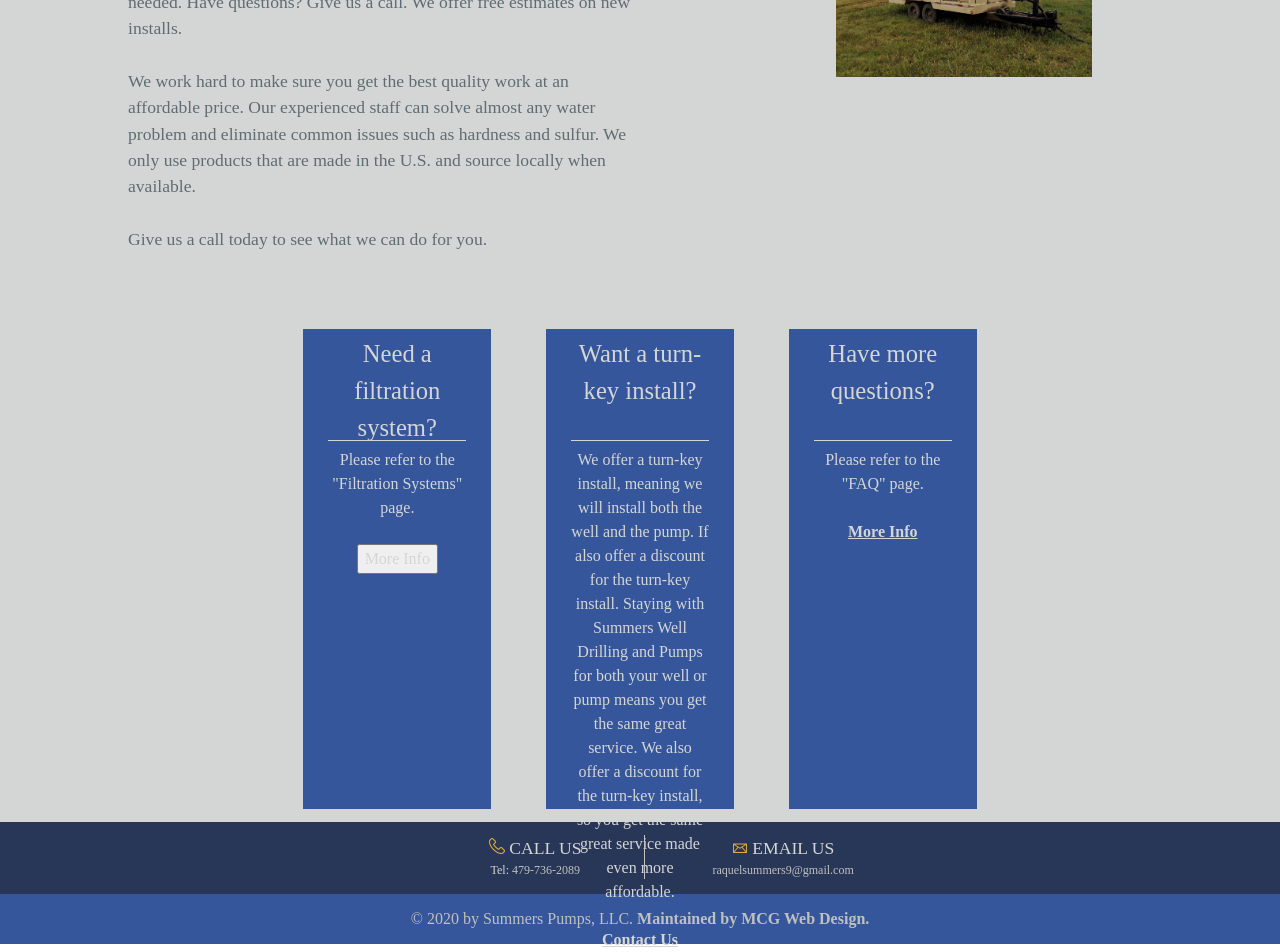
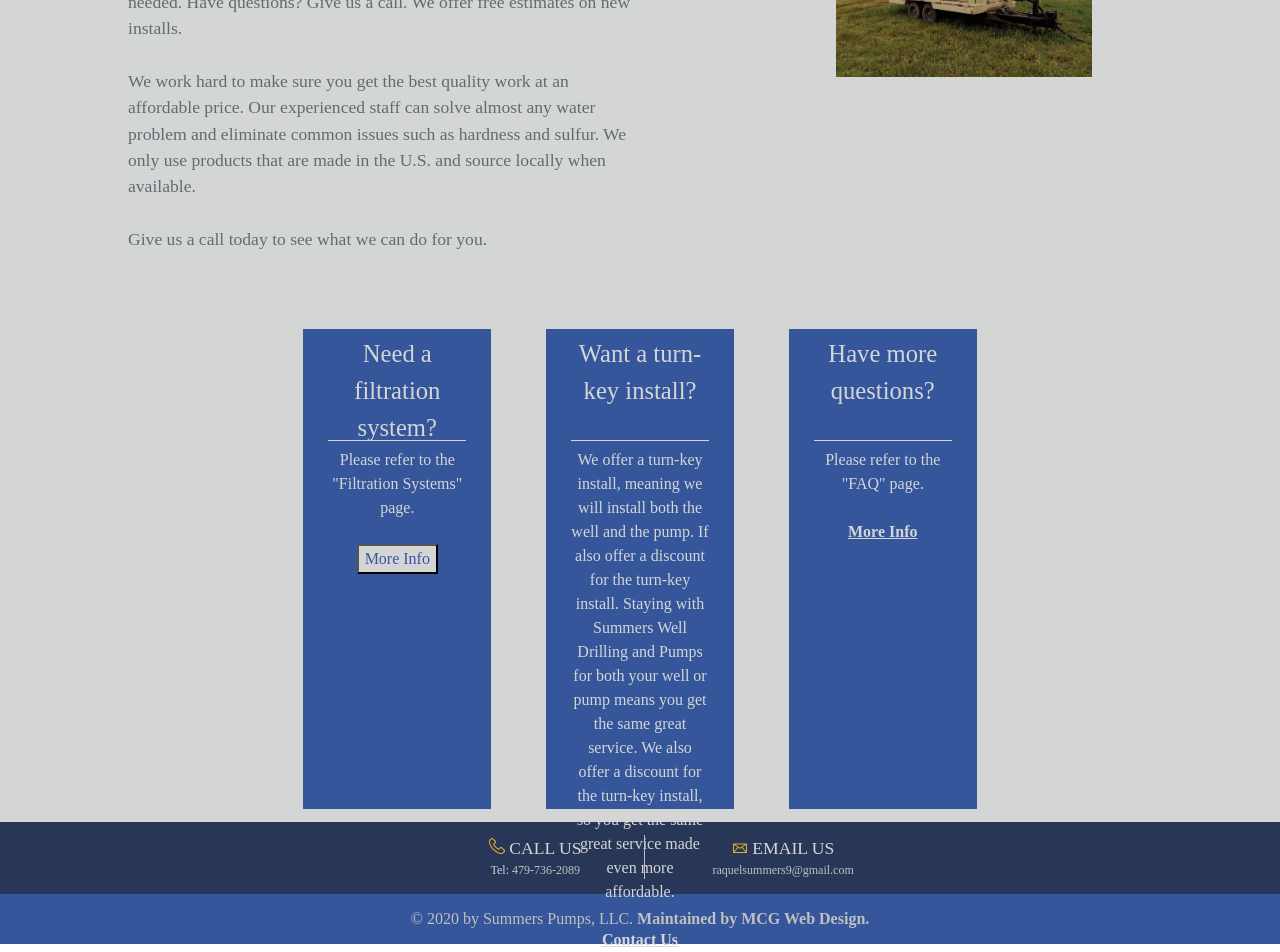
Before and after one commit to jamess999888/SummersPumps, a Jekyll site: the page built from index.md, in a window 1280 px wide. Shown: the part 1121-2073 px from the top of the page. Built offline with Jekyll 4.4.1, drawn with Linux system fonts in a browser that asks for light colours; our own code applies the rules of GitHub Pages for plain Markdown files.

Commit message:
messing with buttons

```diff
--- a/_layouts/default.html
+++ b/_layouts/default.html
@@ -26,6 +26,7 @@
 </head>
 
 <body>
+    <link rel="shortcut icon" type="image/png" href="{{ '/images/Summers.png' | relative_url }}" />
     <header class="header" role="banner">
         <!-- <nav> -->
         <div class="responsive-header-text">Summers Well Drilling</div>
--- a/css/style.css
+++ b/css/style.css
@@ -1210,6 +1210,12 @@ ul.topnav li.right {
     color: #D4D6D5;
 }
 
+.bottom-block-link button {
+    background-color: #D4D6D5;
+    color: #36569B;
+    vertical-align: bottom;
+}
+
 .bottom-block-link-content {
     margin-top: 5%;
     font-size: 1rem;
```
